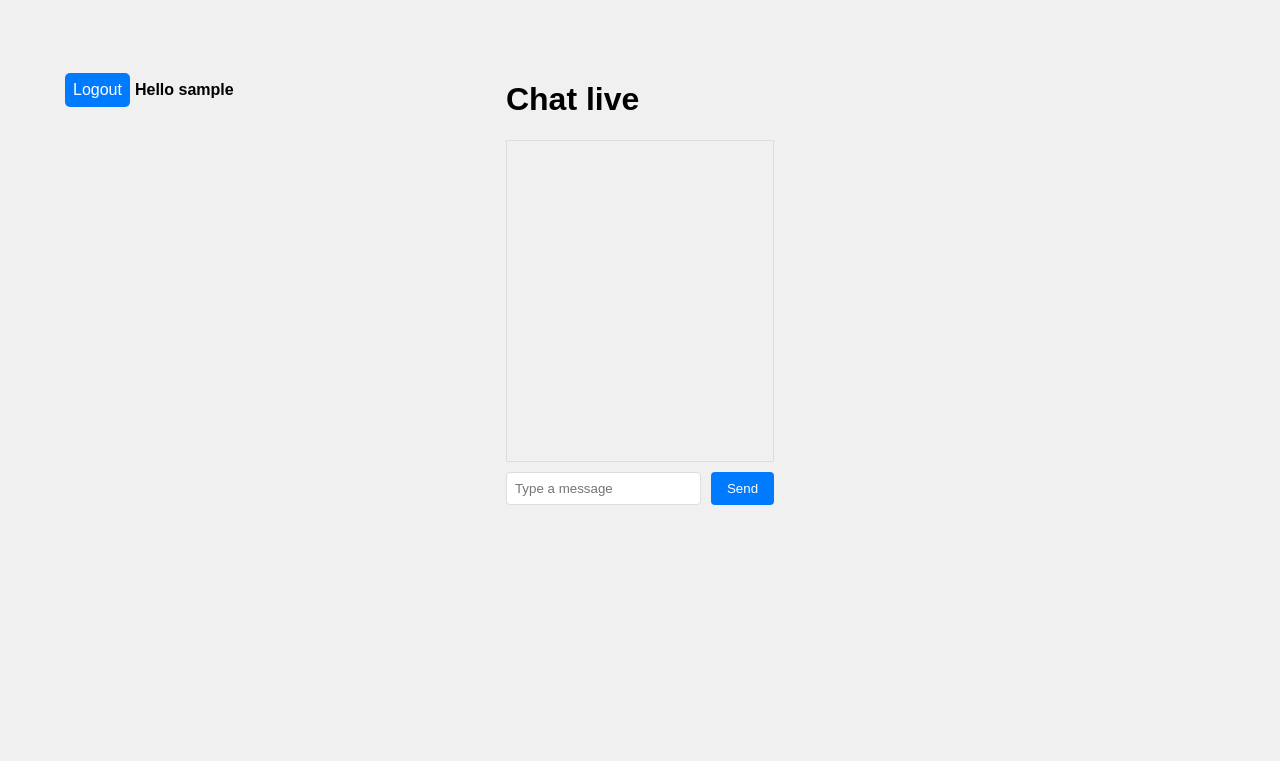
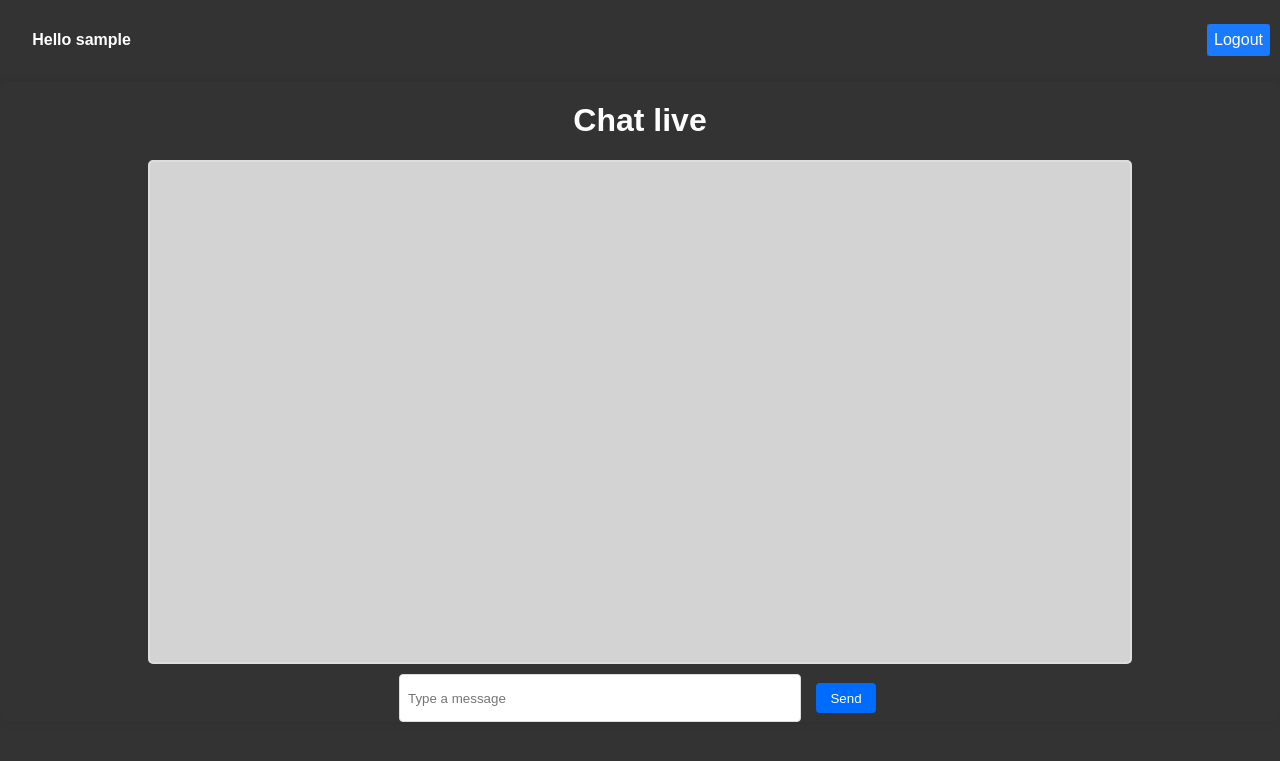
Before and after one commit to Hamidspirit/live_chat_app, a Flask app: page / in a window 1280 px wide. Shown: the top 761 px of the page. Run offline with Flask 3, Linux system fonts and the light colour scheme; the visitor is signed in with stand-in values (Sample User, id 1); data that the repository does not hold is empty; some libraries are stand-ins or nearby versions.

Commit message:
change styling of application and refactoring

```diff
--- a/app.py
+++ b/app.py
@@ -1,5 +1,5 @@
 import sqlite3
-from flask import Flask, render_template, redirect, jsonify, request, url_for, session
+from flask import Flask, render_template, redirect, jsonify, request, url_for
 from flask_socketio import SocketIO, emit
 from flask_login import LoginManager, UserMixin, login_user, logout_user, login_required, current_user
 from werkzeug.security import generate_password_hash, check_password_hash
@@ -24,11 +24,12 @@ class User(UserMixin):
 # Load user from session
 @login_manager.user_loader
 def load_user(user_id):
-  conn = sqlite3.connect('chat.db')
-  cursor = conn.cursor()
-  cursor.execute('SELECT id, username FROM users WHERE id = ?', (user_id))
-  user = cursor.fetchall()[0] # returns a tuple
-  conn.close()
+  """This function loads the user object based on id(username)."""
+  with sqlite3.connect('chat.db') as conn:
+    cursor = conn.cursor()
+    cursor.execute('SELECT id, username FROM users WHERE id = ?', (user_id))
+    user = cursor.fetchall()[0] # returns a tuple
+
   if user:
     return User(user[0], user[1])
   return None
@@ -37,7 +38,7 @@ def load_user(user_id):
 # render the chat home page
 @app.route("/")
 def home():
-  return render_template("index.html")
+  return render_template('index.html')
 
 @app.route("/register", methods=["GET","POST"])
 def register():
@@ -73,16 +74,18 @@ def login():
     data = request.form
     username = data.get('username')
     password = data.get('password')
+    try:
 
-    with sqlite3.connect('chat.db') as conn:
-      cursor = conn.cursor()
-      cursor.execute('SELECT id, username, password FROM users WHERE username = ?', (username,))# or use list literal [username]
-      user = cursor.fetchall()[0]# returns tuple inside a list
-
+      with sqlite3.connect('chat.db') as conn:
+        cursor = conn.cursor()
+        cursor.execute('SELECT id, username, password FROM users WHERE username = ?', (username,))# or use list literal [username]
+        user = cursor.fetchall()[0]# returns tuple inside a list
+    except Exception as e:
+      return jsonify({'message': 'user does not exist'})
     if user and check_password_hash(user[2], password):
       user_obj = User(user[0], user[1])
       login_user(user_obj)
-      return redirect("/")
+      return redirect('/')
     return jsonify({'message': ' Invalid credentials'}), 401
   return render_template('login.html')
 
--- a/static/scripts/main.js
+++ b/static/scripts/main.js
@@ -4,7 +4,8 @@ const socket = io(); //initilize web socket connection
 socket.on('new_message',  (data)=>{
     const messagesDiv = document.getElementById("messages");
     const messageElement = document.createElement("div");
-    messageElement.classList.add("message");
+
+    messageElement.classList.add("messages");
     const avatarUrl = `https://api.dicebear.com/9.x/pixel-art/svg?seed=${data.username}`;
         messageElement.innerHTML = `
         <img src="${avatarUrl}" class="avatar" alt="Avatar">
--- a/static/style/style.css
+++ b/static/style/style.css
@@ -1,55 +1,103 @@
 body {
     font-family: Arial, sans-serif;
     margin: 0;
-    padding: 60px;
-    height: 80vh;
-    background-color: #f0f0f0;
+    background: #333;
 }
+
+* p,
+h1,
+h2,
+h4{
+  color: white;
+}
+
 
 #navbar {
     display: flex;
+    align-items: center;
+    justify-content: space-between;
     flex-direction: row;
-    align-items: center;
-    justify-content: left;
-    position: fixed;
+    margin: 10px 5px;
 }
 
-#navbar a{
-    text-decoration: none;
-    color: white;
-    margin: 10px 5px;
 
-    background-color: #007BFF;
-    padding: 8px;
-    border-radius: 5px;
+/* user's hello note */
+#user {
+    margin-left: 1.7rem;
 }
 
-#navbar a:hover{
-    opacity: 0.8;
-}
+/* containers and forms */
 
-#container{
+#chat_container {
     display: flex;
+    flex-direction: column;
     justify-content: center;
     align-items: center;
-}
-
-#chat-container {
-    width: 400px;
-    background: white;
-    padding: 20px;
     box-shadow: 0 0 10px rgba(0, 0, 0, 0.1);
     border-radius: 8px;
 }
 
+.auth_container{
+  display: flex;
+  flex-direction: column;
+  flex-wrap: wrap;
+  row-gap: 2em;
+  justify-content: center;
+  align-items: center;
+  box-shadow: 0 0 10px rgba(0, 0, 0, 0.1);
+}
+
+#link{
+  color: hotpink;
+}
+
+/* styling for sending message form */
+#message_form {
+    display: flex;
+    flex-direction: row;
+    gap: 10px;
+}
+
+#message {
+  width: 24rem;
+}
+
+input[type="text"] {
+    flex: 1;
+    padding: 8px;
+    border: 1px solid #ddd;
+    border-radius: 4px;
+}
+
+/* styling for messages send by user and gotten from server */
+/* the container that includes all the shown messages */
 #messages {
-    height: 300px;
+    height: 60vh;
+    width: 75vw;
     overflow-y: auto;
-    border: 1px solid #ddd;
+    border: 2px solid #ddd;
+    border-radius: 5px;
     padding: 10px;
     margin-bottom: 10px;
+
+    background-color: lightgrey;
 }
 
+/* styling for individual message */
+.messages{
+    background-color: #e7e7e7;
+    margin: 5px 5px;
+    padding: 8px;
+    border:1.5px solid #007BFF;
+    border-radius: 8px;
+}
+.current_user_message{
+    background-color: #6b0202;
+    margin: 5px 5px;
+    padding: 8px;
+    border:1.5px solid #007BFF;
+    border-radius: 8px;
+}
 .avatar {
     width: 30px;
     height: 30px;
@@ -57,12 +105,8 @@ body {
     margin-right: 10px;
     vertical-align: middle;
 }
-.message {
-    display: flex;
-    align-items: center;
-    margin-bottom: 10px;
-}
 
+/* styling for notification */
 .notification {
     text-align: center;
     color: #666;
@@ -73,20 +117,21 @@ body {
     border-radius: 5px;
 }
 
-form {
-    display: flex;
-    gap: 10px;
+
+/* main error message for not logged in */
+#error_message{
+  display: flex;
+  justify-content: center;
 }
 
-input[type="text"] {
-    flex: 1;
-    padding: 8px;
-    border: 1px solid #ddd;
-    border-radius: 4px;
+#error_message h2{
+  color: white;
 }
 
-button {
-    padding: 8px 16px;
+/* styling for buttons */
+.btn-t {
+    height: 30px;
+    width: 60px;
     background-color: #007BFF;
     color: white;
     border: none;
@@ -94,6 +139,68 @@ button {
     cursor: pointer;
 }
 
-button:hover {
+.btn-t:hover {
     background-color: #0056b3;
 }
+
+.btn {
+    text-align: center;
+    cursor: pointer;
+    text-decoration: none;
+    color: white;
+    margin: 9px 5px;
+
+    background-color: #006BFF;
+    padding: 7px;
+    border-radius: 4px;
+}
+
+.btn-one {
+  color: #FFF;
+  transition: all 0.3s;
+  position: relative;
+}
+.btn-one span {
+  transition: all 0.3s;
+}
+.btn-one::before {
+  content: '';
+  position: absolute;
+  bottom: 0;
+  left: 0;
+  width: 100%;
+  height: 100%;
+  z-index: 1;
+  opacity: 0;
+  transition: all 0.3s;
+  border-radius: 4px;
+  border-top-width: 1px;
+  border-bottom-width: 1px;
+  border-top-style: solid;
+  border-bottom-style: solid;
+  border-top-color: rgba(255,255,255,0.5);
+  border-bottom-color: rgba(255,255,255,0.5);
+  transform: scale(0.1, 1);
+}
+.btn-one:hover span {
+  letter-spacing: 2px;
+}
+.btn-one:hover::before {
+  opacity: 1;
+  transform: scale(1, 1);
+}
+.btn-one::after {
+  content: '';
+  position: absolute;
+  bottom: 0;
+  left: 0;
+  width: 100%;
+  height: 100%;
+  z-index: 1;
+  transition: all 0.3s;
+  background-color: rgba(255,255,255,0.1);
+}
+.btn-one:hover::after {
+  opacity: 0;
+  transform: scale(0.1, 1);
+}
--- a/templates/base.html
+++ b/templates/base.html
@@ -8,20 +8,19 @@
 </head>
 <body>
 
-    <nav id="navbar">
+    <header id="navbar">
         {% if current_user.is_authenticated %}
-            <a href="/logout">Logout</a>
-            <h4>Hello {{ current_user.username }}</h4>
+            <h4 id="user">Hello {{ current_user.username }}</h4>
+            <a href="/logout" class="btn btn-one">Logout</a>
         {% else %}
-            <a href="/login">Login</a>
-            <a href="/register">Create Account</a>
+            <a href="/login" class="btn btn-one">Login</a>
+            <a href="/register" class="btn btn-one">Create Account</a>
         {% endif %}
-    </nav>
+    </header>
 
-    <div id="container">
+
     {% block content %}
     {% endblock %}
-    </div>
 
     <script src="https://cdnjs.cloudflare.com/ajax/libs/socket.io/4.6.1/socket.io.min.js"></script>
     <script src="/static/scripts/main.js"></script>
--- a/templates/index.html
+++ b/templates/index.html
@@ -9,9 +9,8 @@
     <h1>Chat live</h1>
     <div id="messages"></div>
     <form  id="message_form">
-        <!-- <input type="text" id="username" placeholder="Your Name" required> -->
         <input type="text" id="message" placeholder="Type a message" autocomplete="off" required>
-        <button type="submit">Send</button>
+        <button type="submit" class="btn btn-t">Send</button>
     </form>
 </div>
 {% else %}
--- a/templates/login.html
+++ b/templates/login.html
@@ -9,9 +9,9 @@
         <form  id="login_form" method="post">
             <input type="text" id="username" name="username" placeholder="Username" required>
             <input type="text" id="password" name="password" placeholder="Password" required>
-            <button type="submit">Login</button>
+            <button type="submit" class="btn btn-one btn-t">Login</button>
         </form>
-        <p>Don't have an Account <a href="/register" id="register_link">Register</a></p>
+        <p>Don't have an Account <a href="/register" id="link">Register</a></p>
     </div>
 {% else %}
     <div id="error_message">
--- a/templates/register.html
+++ b/templates/register.html
@@ -9,9 +9,9 @@
         <form  id="login_form" method="post">
             <input type="text" id="username"  name="username" placeholder="Username" required>
             <input type="text" id="password"  name="password" placeholder="Password" required>
-            <button type="submit">Register</button>
+            <button type="submit" class="btn btn-one btn-t">Register</button>
         </form>
-        <p>Already have an Account? <a href="/login" id="login_link">Login</a></p>
+        <p>Already have an Account? <a href="/login" id="link">Login</a></p>
     </div>
 {% else %}
     <div id="error_message">
```
Also changed, not shown: README.md (added), 1 other file.
